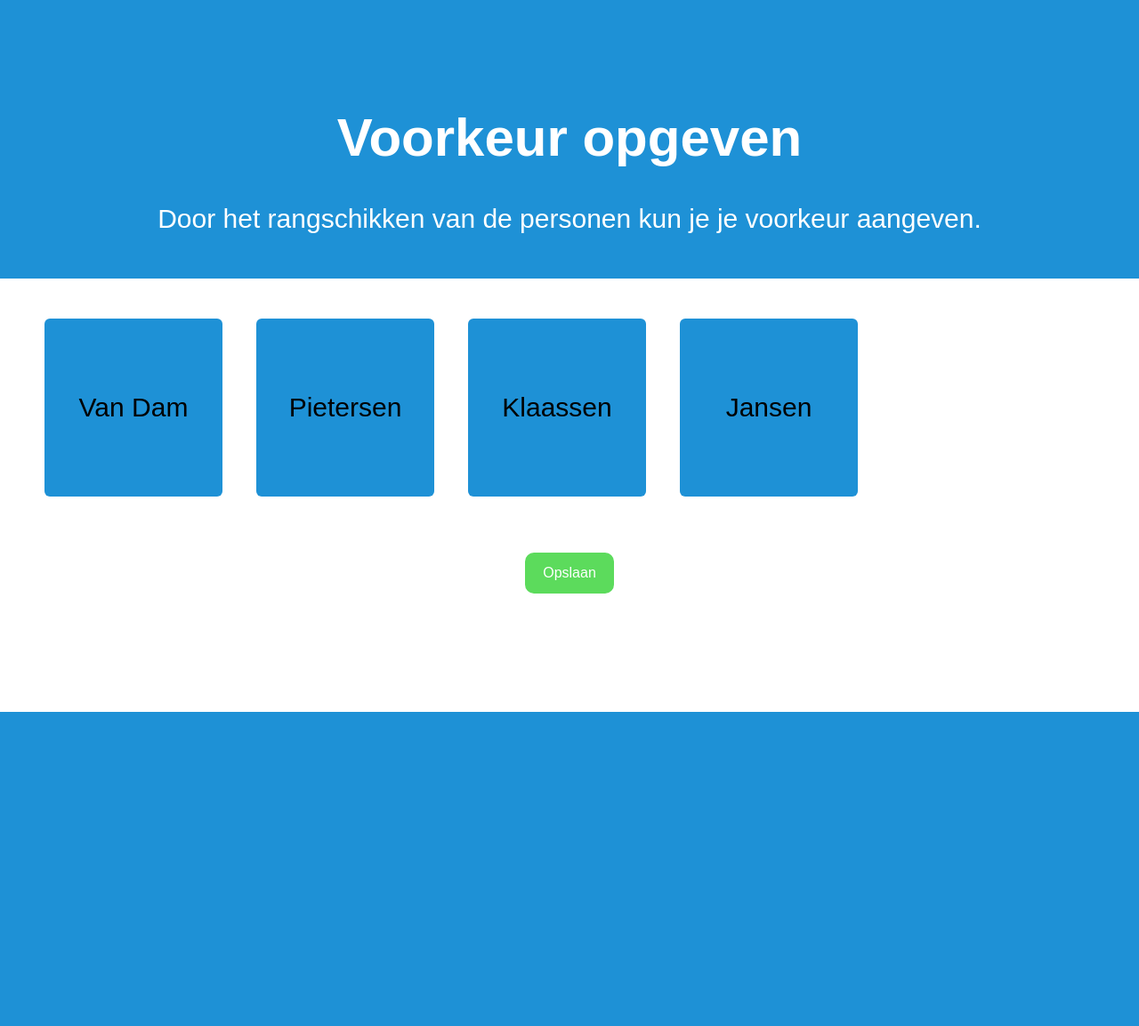
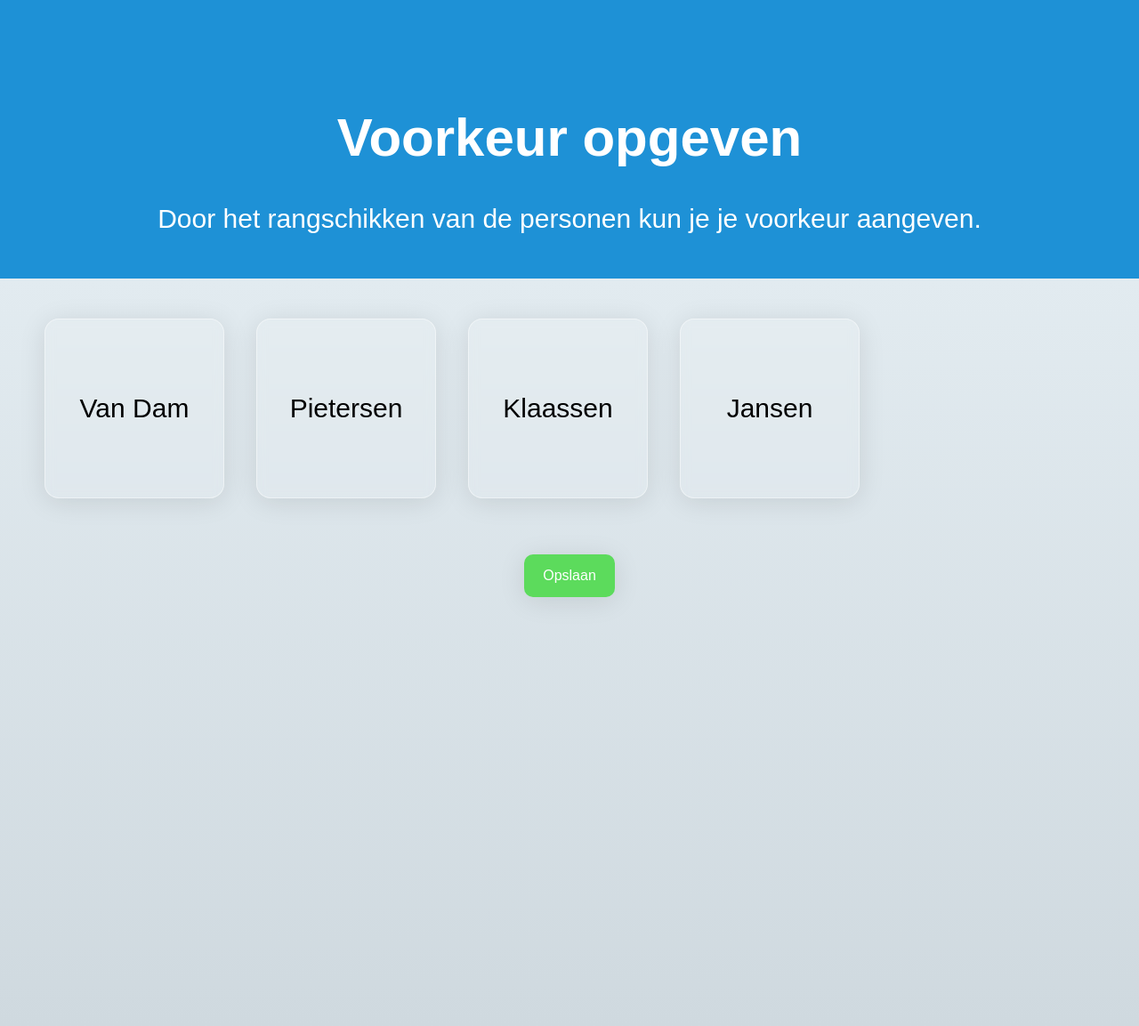
Before and after one commit to woutvos/leerlingen-koppelen, a Flask app: page /voorkeur/ in a window 1280 px wide. Shown: the whole page at 89% size. Before the commit the page ends 800 px from the top, so only its background shows below. Run offline with Flask 3, Linux system fonts and the light colour scheme; a user stored in the database is signed in; data comes from the database, SQL or seed files in the repository.

Commit message:
New design

```diff
--- a/static/css/styles.css
+++ b/static/css/styles.css
@@ -1,3 +1,8 @@
+html, body {
+    width: 100%;
+    height: 100%;
+}
+
 body {
     margin: 0;
     padding: 0;
@@ -24,6 +29,11 @@ main {
     text-align: center;
     display: block;
     padding: 20px;
+    height: 100%;
+}
+
+.background {
+    background-image: linear-gradient(to top, #cfd9df 0%, #e2ebf0 100%);
 }
 
 .no-max-width {
@@ -38,12 +48,16 @@ button {
     font-size: 1em;
     padding: 14px 20px;
     width: auto;
-    background-color: #5cdb5c;
     text-align: center;
     text-decoration: none;
     border: none;
     cursor: pointer;
     margin-top: 20px;
+    background: rgba(92, 219, 92, 1);
+    box-shadow: 0 4px 30px rgba(0, 0, 0, 0.1);
+    backdrop-filter: blur(6px);
+    -webkit-backdrop-filter: blur(6px);
+    border: 1px solid rgba(92, 219, 92, 0.44);
 }
 
 button:hover {
@@ -135,7 +149,6 @@ ul {
 }
 
 .grid-item {
-    border-radius: 6px;
     font-size: 1em;
     width: 200px;
     height: 200px;
@@ -143,11 +156,16 @@ ul {
     justify-content: center;
     align-items: center;
     font-size: 30px;
-    background-color: #1e91d6;
+    background: rgba(255, 255, 255, 0.10);
+    border-radius: 16px;
+    box-shadow: 0 4px 30px rgba(0, 0, 0, 0.1);
+    backdrop-filter: blur(5.2px);
+    -webkit-backdrop-filter: blur(5.2px);
+    border: 1px solid rgba(255, 255, 255, 0.44);
 }
 
 .grid-item:hover {
-    background-color: #52a4d6;
+    background-color: #d3e6f1;
 }
 
 /* Huidige fase page */
--- a/templates/voorkeur-leerling.html
+++ b/templates/voorkeur-leerling.html
@@ -14,7 +14,7 @@
         <h1>Voorkeur opgeven</h1>
         <p style="text-align: center;">Door het rangschikken van de personen kun je je voorkeur aangeven.</p>
     </header>
-    <main class="no-max-width">
+    <main class="no-max-width background">
         {% if request.MOBILE %}
             <p>Helaas ondersteunen we op dit moment telefoons nog niet, probeer het via je laptop.</p>
         {% else %}
--- a/templates/voorkeur-mentor.html
+++ b/templates/voorkeur-mentor.html
@@ -14,7 +14,7 @@
         <h1>Voorkeur opgeven</h1>
         <p style="text-align: center;">Door het rangschikken van de personen kun je je voorkeur aangeven.</p>
     </header>
-    <main class="no-max-width">
+    <main class="no-max-width background">
         {% if request.MOBILE %}
             <p>Helaas ondersteunen we op dit moment telefoons nog niet, probeer het via je laptop.</p>
         {% else %}
```
Also changed, not shown: static/images/background.jpg (added).
